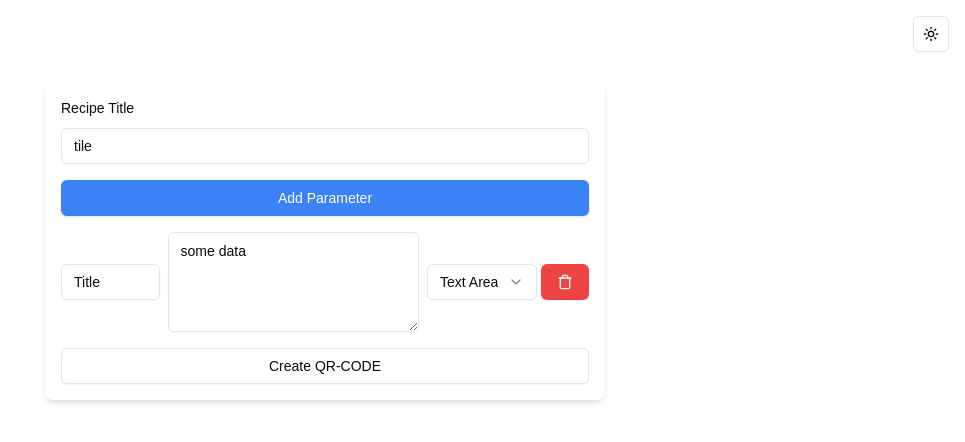
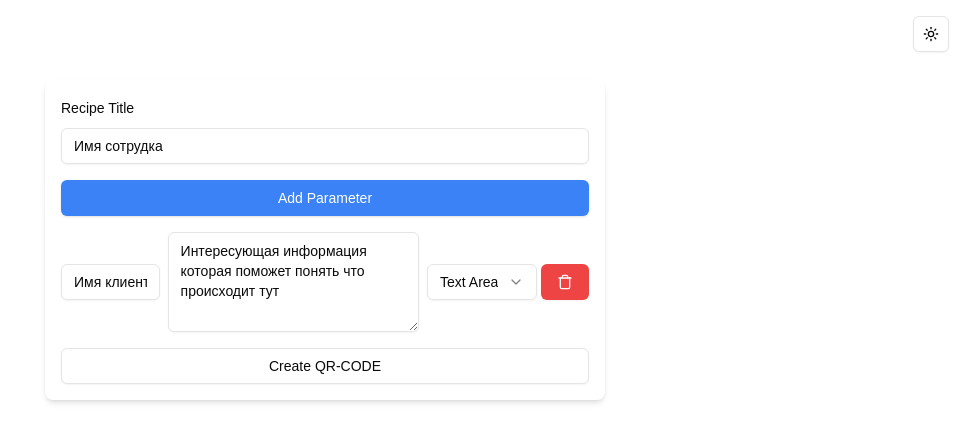
Before and after one commit to Log1326/frontend-qr-code, a Next.js app: page / in a window 1280 px wide. Shown: the top 442 px of the page, without its empty margins (315-1280 px from the left). Built offline with nearby package versions, Linux system fonts and the light colour scheme.

Commit message:
origin 3

```diff
--- a/src/components/RecipeForm.tsx
+++ b/src/components/RecipeForm.tsx
@@ -7,6 +7,7 @@ import {
   FormLabel,
   FormMessage,
 } from '@/components/ui/form';
+import { useIsMobile } from '@/hooks/useIsMobile';
 import { getOrigin } from '@/lib/getOrigin';
 import { zodResolver } from '@hookform/resolvers/zod';
 import { Loader2, Trash } from 'lucide-react';
@@ -23,7 +24,6 @@ import {
   SelectValue,
 } from './ui/select';
 import { Textarea } from './ui/textarea';
-import { useIsMobile } from '@/hooks/useIsMobile';
 
 const parameterSchema = z.object({
   name: z.string().min(1, 'Name is required'),
@@ -51,9 +51,9 @@ export const RecipeForm: React.FC<RecipeFormProps> = ({
   const form = useForm<RecipeFormData>({
     resolver: zodResolver(formSchema),
     defaultValues: {
-      title: 'tile',
+      title: 'Имя сотрудка',
       parameters: [
-        { name: 'Title', type: 'AREA', value: 'some data', order: 0 },
+        { name: 'Имя клиента', type: 'AREA', value: 'Интересующая информация которая поможет понять что происходит тут', order: 0 },
       ],
     },
   });
```
